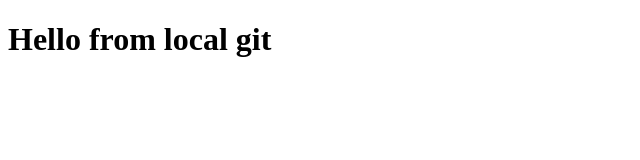
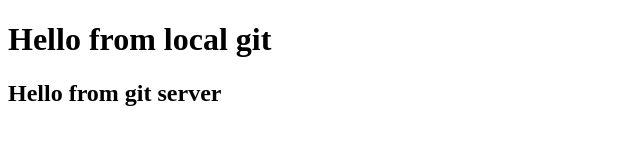
Before and after one commit to dbits2/testingPrj, a plain HTML site: page index.html in a window 1280 px wide. Shown: the whole page, without its empty margins (0-640 px from the left). Drawn offline with Linux system fonts and the light colour scheme.

Commit message:
Update index.html
msg to local

```diff
--- a/index.html
+++ b/index.html
@@ -7,5 +7,6 @@
 </head>
 <body>
     <h1>Hello from local git</h1>
+    <h2>Hello from git server</h2>
 </body>
 </html>
```
